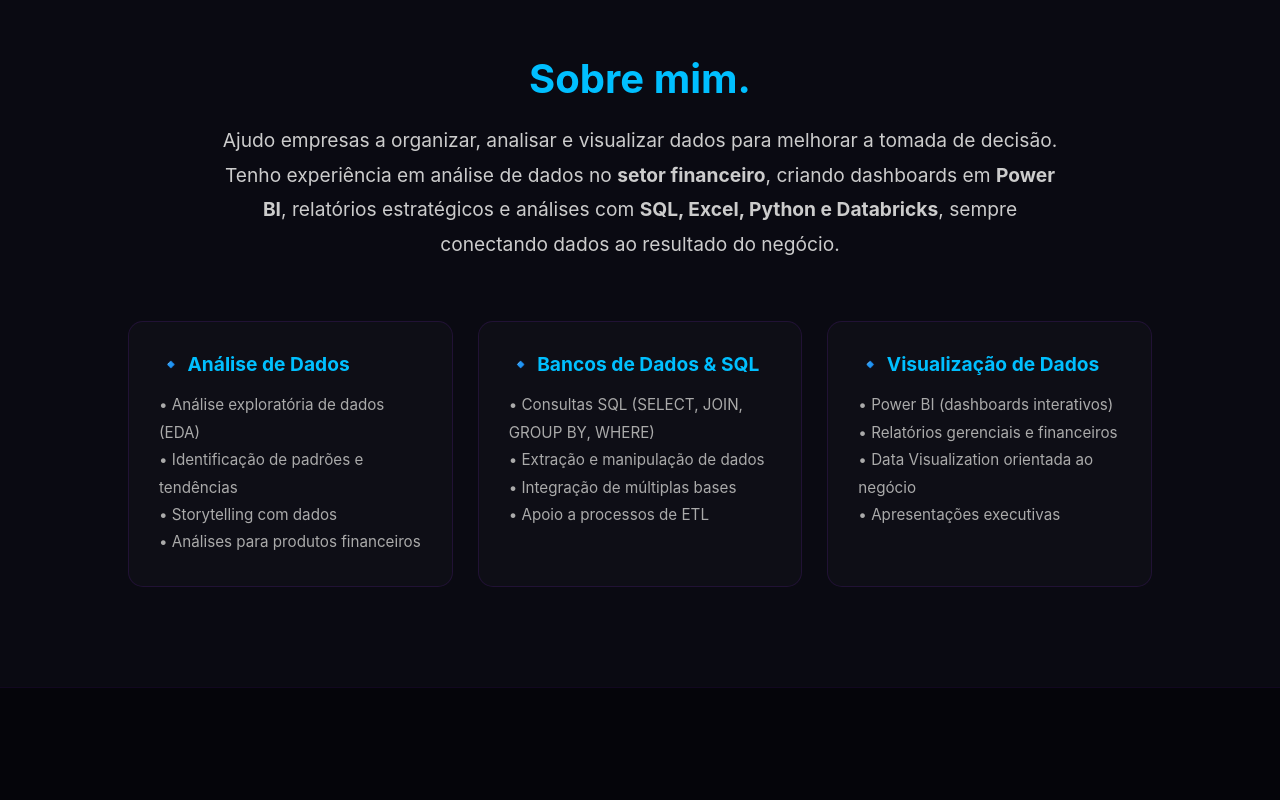
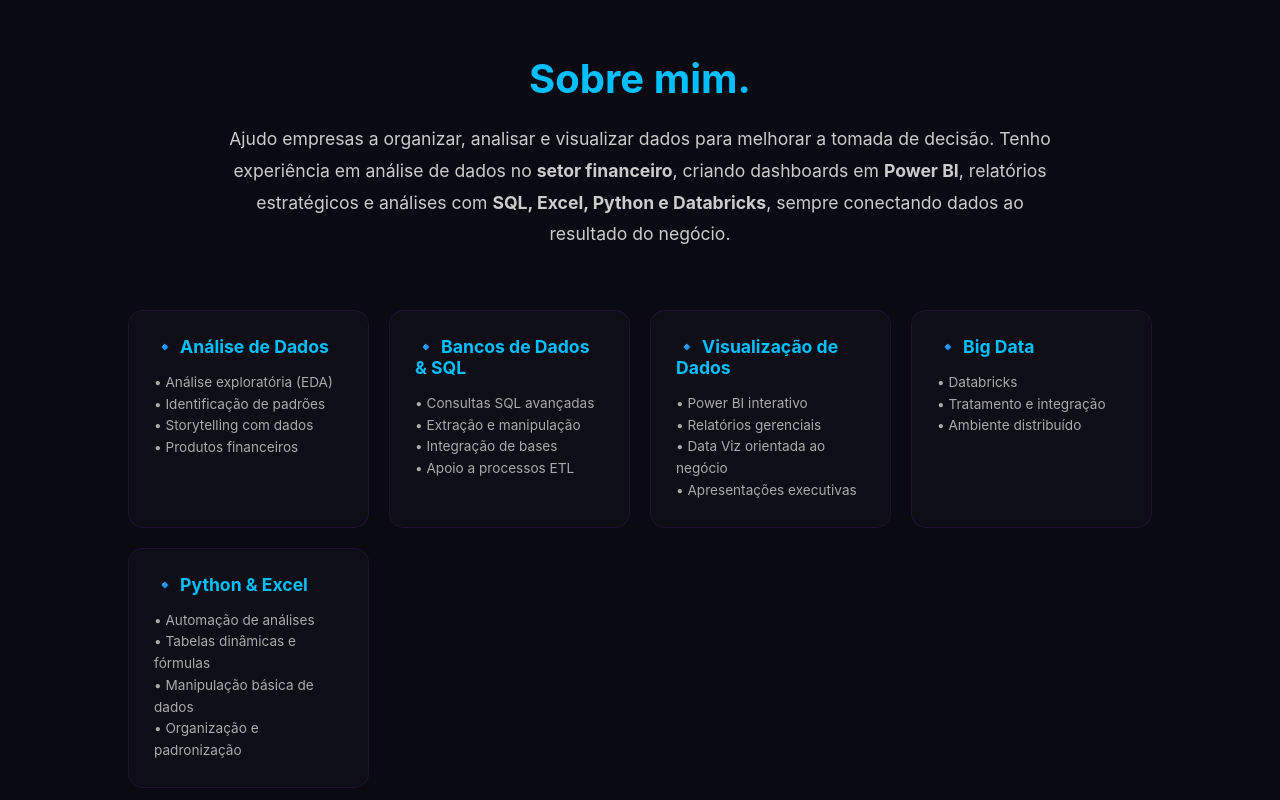
Before and after one commit to avitoriazz/portfolio-vitoria, a plain HTML site: page index.html in a window 1280 px wide. Shown: the part 880-1680 px from the top of the page. Drawn offline with Linux system fonts and the light colour scheme.

Commit message:
Update index.html

```diff
--- a/index.html
+++ b/index.html
@@ -58,7 +58,6 @@
 
         .contact-info { margin-top: 20px; color: #ccc; font-size: 0.95rem; }
         .contact-info p { margin: 5px 0; }
-        .contact-info span { color: #8a2be2; margin-right: 10px; }
 
         /* Círculo da Foto */
         .hero-img {
@@ -76,10 +75,10 @@
 
         /* Botões e Links Sociais */
         .btn-container { display: flex; gap: 15px; margin-top: 30px; }
-        .btn { padding: 12px 25px; text-decoration: none; border-radius: 50px; font-weight: bold; transition: 0.3s; font-size: 0.9rem; }
-        .btn-contato { background: linear-gradient(90deg, #8a2be2, #00bfff); color: white; }
+        .btn { padding: 12px 25px; text-decoration: none; border-radius: 50px; font-weight: bold; transition: 0.3s; font-size: 0.9rem; display: inline-block; }
+        .btn-contato { background: linear-gradient(90deg, #8a2be2, #00bfff); color: white; border: none; }
         .btn-cv { border: 2px solid #8a2be2; color: white; }
-        .btn:hover { transform: scale(1.05); box-shadow: 0 0 15px rgba(138, 43, 226, 0.4); }
+        .btn:hover { transform: scale(1.05); box-shadow: 0 0 15px rgba(138, 43, 226, 0.4); cursor: pointer; }
 
         .social-links { margin-top: 25px; display: flex; gap: 20px; }
         .social-links a { color: #00bfff; text-decoration: none; font-weight: bold; border: 1px solid #1a1a2e; padding: 8px 15px; border-radius: 50%; transition: 0.3s; }
@@ -88,14 +87,14 @@
         /* Grid de Habilidades (Sobre) */
         .skill-card {
             background: rgba(255, 255, 255, 0.02);
-            padding: 30px;
+            padding: 25px;
             border-radius: 15px;
             border: 1px solid rgba(138, 43, 226, 0.15);
             transition: 0.3s;
         }
         .skill-card:hover { border-color: #00bfff; transform: translateY(-5px); }
-        .skill-card h4 { color: #00bfff; margin-bottom: 15px; font-size: 1.2rem; margin-top: 0; }
-        .skill-card ul { color: #aaa; list-style: none; padding: 0; line-height: 1.8; font-size: 0.95rem; margin: 0; }
+        .skill-card h4 { color: #00bfff; margin-bottom: 15px; font-size: 1.1rem; margin-top: 0; }
+        .skill-card ul { color: #aaa; list-style: none; padding: 0; line-height: 1.6; font-size: 0.85rem; margin: 0; }
 
         /* Estilo para os Cards de Projetos */
         .project-card {
@@ -109,11 +108,12 @@
         .project-card:hover { transform: translateY(-10px); border-color: #00bfff; }
         .project-img-placeholder { background: #1a1a2e; height: 180px; display: flex; justify-content: center; align-items: center; font-size: 3rem; }
 
+        /* Responsividade */
         @media (max-width: 900px) {
-            .hero { flex-direction: column-reverse; text-align: center; padding-top: 100px; height: auto; padding-bottom: 50px; }
+            .hero { flex-direction: column-reverse; text-align: center; padding-top: 120px; height: auto; padding-bottom: 50px; }
             .hero-img { width: 250px; height: 250px; }
-            .btn-container { justify-content: center; }
-            .social-links { justify-content: center; }
+            .btn-container, .social-links { justify-content: center; }
+            .contact-flex { flex-direction: column; }
         }
     </style>
 </head>
@@ -159,40 +159,54 @@
     <section id="sobre" style="padding: 100px 10%; background-color: #0a0a12; border-top: 1px solid rgba(138, 43, 226, 0.1);">
         <div style="text-align: center; max-width: 850px; margin: 0 auto 60px auto;">
             <h2 style="font-size: 2.5rem; color: #00bfff; margin-bottom: 20px;">Sobre mim<span>.</span></h2>
-            <p style="font-size: 1.2rem; line-height: 1.8; color: #ccc;">
-                Ajudo empresas a organizar, analisar e visualizar dados para melhorar a tomada de decisão.
-                Tenho experiência em análise de dados no <strong>setor financeiro</strong>, criando dashboards em <strong>Power BI</strong>,
-                relatórios estratégicos e análises com <strong>SQL, Excel, Python e Databricks</strong>,
-                sempre conectando dados ao resultado do negócio.
+            <p style="font-size: 1.1rem; line-height: 1.8; color: #ccc;">
+                Ajudo empresas a organizar, analisar e visualizar dados para melhorar a tomada de decisão. Tenho experiência em análise de dados no <strong>setor financeiro</strong>, criando dashboards em <strong>Power BI</strong>, relatórios estratégicos e análises com <strong>SQL, Excel, Python e Databricks</strong>, sempre conectando dados ao resultado do negócio.
             </p>
         </div>
 
-        <div style="display: grid; grid-template-columns: repeat(auto-fit, minmax(300px, 1fr)); gap: 25px;">
+        <div style="display: grid; grid-template-columns: repeat(auto-fit, minmax(200px, 1fr)); gap: 20px;">
            <div class="skill-card">
                 <h4>🔹 Análise de Dados</h4>
                 <ul>
-                    <li>• Análise exploratória de dados (EDA)</li>
-                    <li>• Identificação de padrões e tendências</li>
+                    <li>• Análise exploratória (EDA)</li>
+                    <li>• Identificação de padrões</li>
                     <li>• Storytelling com dados</li>
-                    <li>• Análises para produtos financeiros</li>
+                    <li>• Produtos financeiros</li>
                 </ul>
             </div>
             <div class="skill-card">
                 <h4>🔹 Bancos de Dados & SQL</h4>
                 <ul>
-                    <li>• Consultas SQL (SELECT, JOIN, GROUP BY, WHERE)</li>
-                    <li>• Extração e manipulação de dados</li>
-                    <li>• Integração de múltiplas bases</li>
-                    <li>• Apoio a processos de ETL</li>
+                    <li>• Consultas SQL avançadas</li>
+                    <li>• Extração e manipulação</li>
+                    <li>• Integração de bases</li>
+                    <li>• Apoio a processos ETL</li>
                 </ul>
             </div>
             <div class="skill-card">
                 <h4>🔹 Visualização de Dados</h4>
                 <ul>
-                    <li>• Power BI (dashboards interativos)</li>
-                    <li>• Relatórios gerenciais e financeiros</li>
-                    <li>• Data Visualization orientada ao negócio</li>
+                    <li>• Power BI interativo</li>
+                    <li>• Relatórios gerenciais</li>
+                    <li>• Data Viz orientada ao negócio</li>
                     <li>• Apresentações executivas</li>
+                </ul>
+            </div>
+            <div class="skill-card">
+                <h4>🔹 Big Data</h4>
+                <ul>
+                    <li>• Databricks</li>
+                    <li>• Tratamento e integração</li>
+                    <li>• Ambiente distribuído</li>
+                </ul>
+            </div>
+            <div class="skill-card">
+                <h4>🔹 Python & Excel</h4>
+                <ul>
+                    <li>• Automação de análises</li>
+                    <li>• Tabelas dinâmicas e fórmulas</li>
+                    <li>• Manipulação básica de dados</li>
+                    <li>• Organização e padronização</li>
                 </ul>
             </div>
         </div>
@@ -202,8 +216,7 @@
         <h2 style="font-size: 2.5rem; color: #00bfff; margin-bottom: 20px;">Meus Projetos<span>.</span></h2>
         <p style="color: #ccc; margin-bottom: 60px;">Confira alguns dos meus trabalhos recentes em análise de dados e visualização estratégica.</p>
 
-        <div style="display: grid; grid-template-columns: repeat(auto-fit, minmax(300px, 1fr)); gap: 30px; justify-content: center;">
-
+        <div style="display: grid; grid-template-columns: repeat(auto-fit, minmax(300px, 1fr)); gap: 30px;">
             <div class="project-card">
                 <div class="project-img-placeholder">📊</div>
                 <div style="padding: 25px;">
@@ -212,7 +225,6 @@
                     <a href="https://github.com/avitoriazz" target="_blank" style="color: #8a2be2; text-decoration: none; font-weight: bold; font-size: 0.9rem;">Ver Projeto →</a>
                 </div>
             </div>
-
             <div class="project-card">
                 <div class="project-img-placeholder">🐍</div>
                 <div style="padding: 25px;">
@@ -221,24 +233,36 @@
                     <a href="https://github.com/avitoriazz" target="_blank" style="color: #8a2be2; text-decoration: none; font-weight: bold; font-size: 0.9rem;">Ver no GitHub →</a>
                 </div>
             </div>
-
         </div>
     </section>
 
     <section id="contato" style="padding: 100px 10%; background-color: #0a0a12; border-top: 1px solid rgba(138, 43, 226, 0.1);">
         <div style="text-align: center; margin-bottom: 60px;">
             <h2 style="font-size: 2.5rem; color: #00bfff; margin-bottom: 20px;">Contato Profissional<span>.</span></h2>
-            <p style="color: #ccc; max-width: 600px; margin: 0 auto;">Estou à disposição para colaborar em projetos de análise de dados e inteligência de negócio.</p>
+            <p style="color: #ccc; max-width: 800px; margin: 0 auto;">Se você busca transformar os dados do seu negócio em estratégias claras, estou à disposição para ajudar.</p>
         </div>
 
-        <div style="display: flex; gap: 50px; flex-wrap: wrap; justify-content: center;">
-            <div style="flex: 1; min-width: 320px; background: rgba(255, 255, 255, 0.02); padding: 40px; border-radius: 15px; border: 1px solid rgba(138, 43, 226, 0.15);">
+        <div class="contact-flex" style="display: flex; gap: 40px; justify-content: center; align-items: flex-start;">
+            <div style="flex: 1.5; min-width: 320px; background: rgba(255, 255, 255, 0.02); padding: 40px; border-radius: 15px; border: 1px solid rgba(138, 43, 226, 0.15);">
                 <form action="https://formspree.io/f/xykyklnq" method="POST" style="display: flex; flex-direction: column; gap: 20px;">
                     <input type="text" name="name" placeholder="Seu Nome" required style="background: #05050a; border: 1px solid #333; padding: 15px; border-radius: 8px; color: white; outline: none;">
                     <input type="email" name="email" placeholder="Seu E-mail" required style="background: #05050a; border: 1px solid #333; padding: 15px; border-radius: 8px; color: white; outline: none;">
                     <textarea name="message" placeholder="Sua Mensagem" rows="5" required style="background: #05050a; border: 1px solid #333; padding: 15px; border-radius: 8px; color: white; outline: none; resize: none;"></textarea>
-                    <button type="submit" style="background: linear-gradient(90deg, #8a2be2, #00bfff); color: white; border: none; padding: 15px; border-radius: 8px; font-weight: bold; cursor: pointer; transition: 0.3s;">Enviar Mensagem 🚀</button>
+                    <button type="submit" class="btn btn-contato">Enviar Mensagem 🚀</button>
                 </form>
+            </div>
+
+            <div style="flex: 1; min-width: 300px; background: rgba(255, 255, 255, 0.02); padding: 30px; border-radius: 15px; border: 1px solid rgba(138, 43, 226, 0.15);">
+                <h4 style="color: #00bfff; margin-top: 0;">Análise de Dados aplicada ao negócio</h4>
+                <p style="color: #aaa; font-size: 0.9rem; line-height: 1.6;">Transformo grandes volumes de dados financeiros em dashboards estratégicos e relatórios automatizados.</p>
+                <div style="margin-top: 25px; font-size: 0.9rem; color: #ccc;">
+                    <p><strong>Email:</strong> contatovitoriaoliveira00@gmail.com</p>
+                    <p><strong>Localização:</strong> São Paulo, SP</p>
+                </div>
+                <div style="margin-top: 20px; display: flex; gap: 15px;">
+                    <a href="https://wa.me/5511969731438" target="_blank" style="color: #00bfff; text-decoration: none; font-size: 0.85rem; border: 1px solid #333; padding: 5px 15px; border-radius: 20px;">WhatsApp</a>
+                    <a href="https://www.linkedin.com/in/vitoriaoliveiram" target="_blank" style="color: #00bfff; text-decoration: none; font-size: 0.85rem; border: 1px solid #333; padding: 5px 15px; border-radius: 20px;">LinkedIn</a>
+                </div>
             </div>
         </div>
     </section>
```
